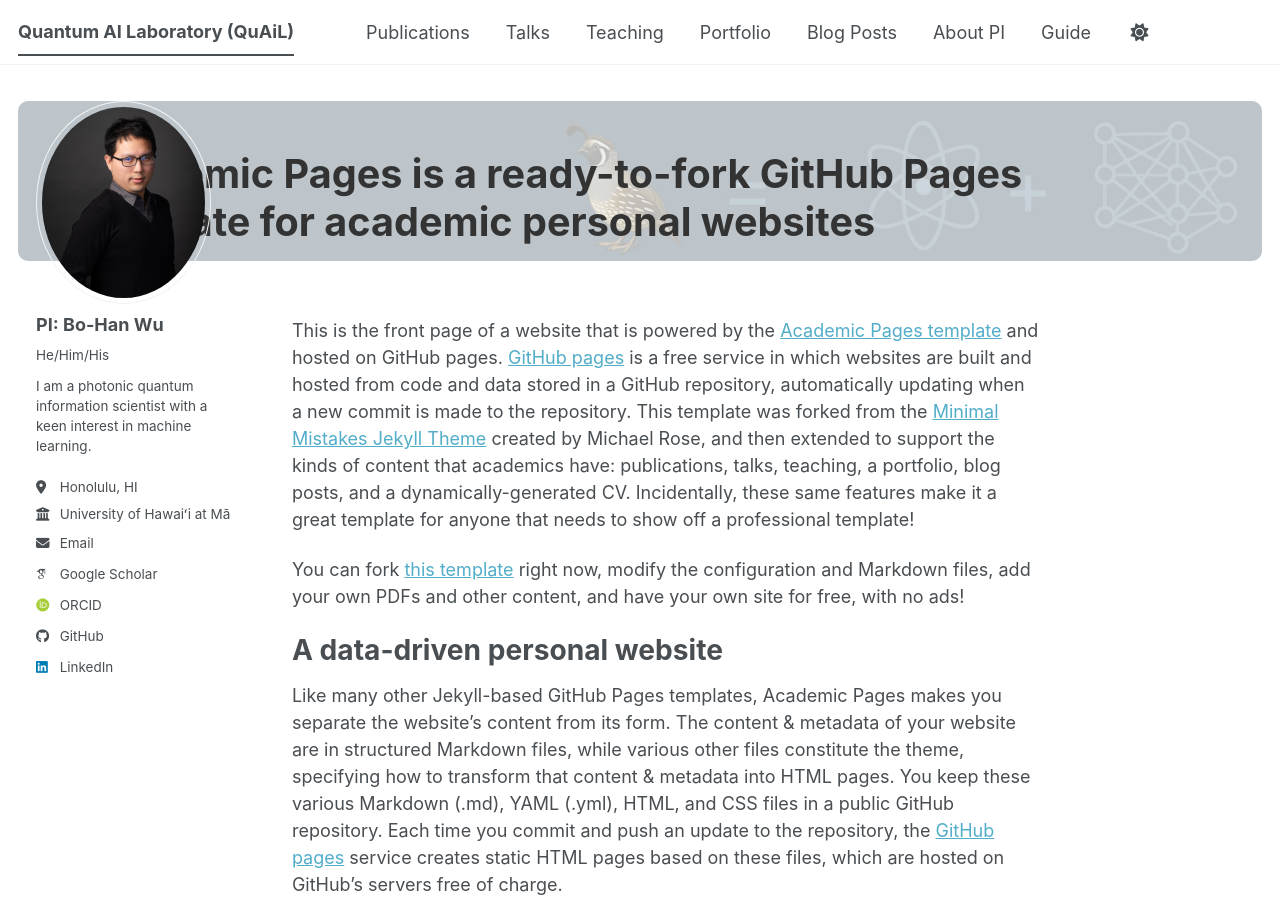
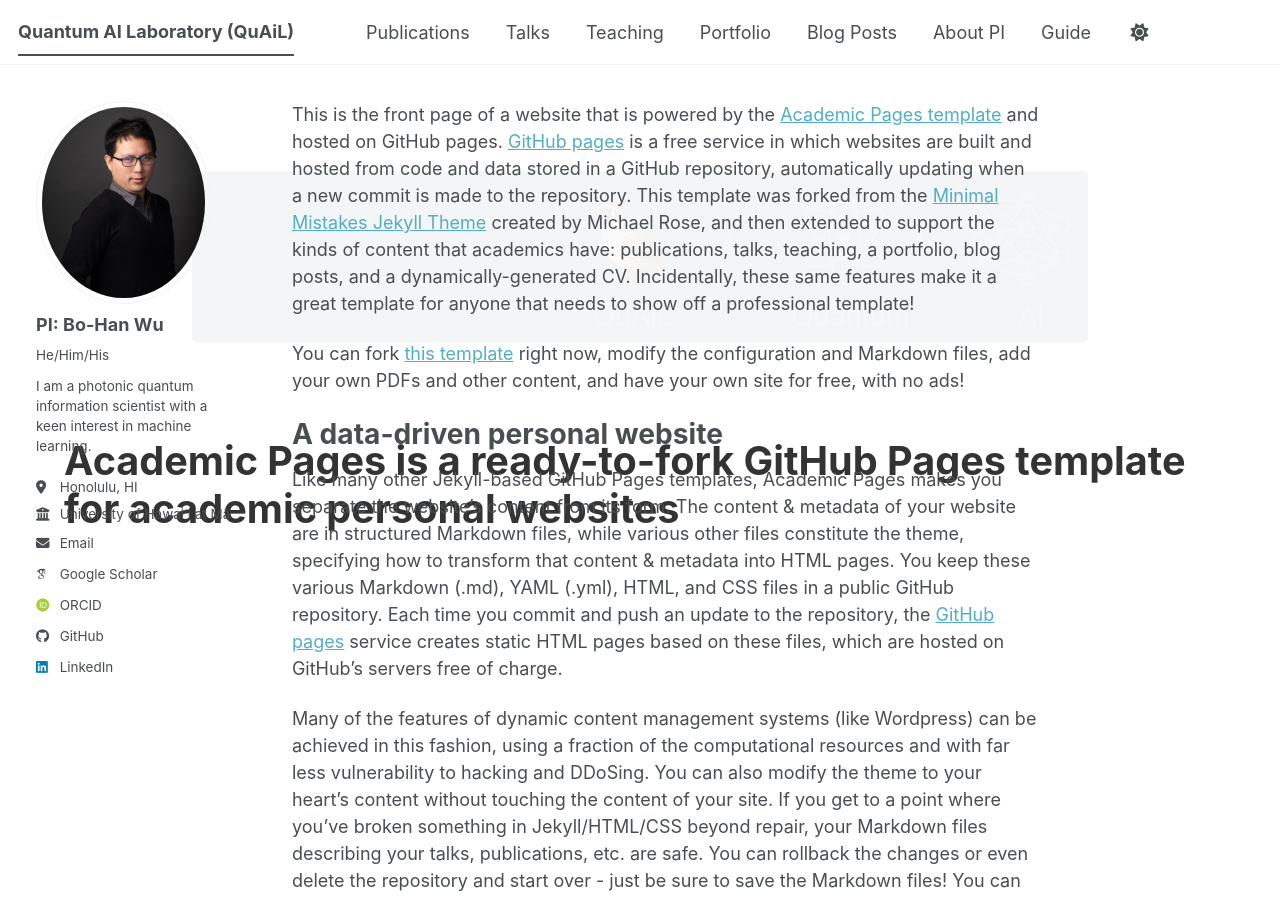
Before and after one commit to go705/go705.github.io, a Jekyll site: the page built from _pages/about.md, in a window 1280 px wide and 900 px high. Built offline with Jekyll 4.4.1, drawn with Linux system fonts in a browser that asks for light colours; some web fonts are replaced; a script bundle is joined from its source files by our own code; library files that are not in the unit come from our copies.

Commit message:
Update default.html

```diff
--- a/_layouts/default.html
+++ b/_layouts/default.html
@@ -22,24 +22,32 @@
     {% include browser-upgrade.html %}
     {% include masthead.html %}
 
-    <div id="main" role="main" style="padding-bottom: 0;">
-      <div style="width: 100%; height: 160px; position: relative; overflow: hidden; background-color: #f2f3f3; border-radius: 10px; margin-bottom: 20px;">
+    <!-- <div style="width: 100%; height: 160px; position: relative; overflow: hidden; background-color: #f2f3f3; margin-bottom: 20px;">
       <img src="{{ '/images/Group_image.jpeg' | relative_url }}"
            style="width: 100%;
                   height: 100%;
                   object-fit: cover;
-                    opacity: 0.25;
+                  opacity: 0.;
                   position: absolute;
                   top: 0;
-                    left: 0;">
+                  left: 0;"> -->
+    <div style="position: absolute; width: 100%; top: 80px; left: 0; pointer-events: none; z-index: 0; overflow: hidden;">
+      <img src="{{ '/images/Group_image.jpeg' | relative_url }}"
+           style="display: block;
+                  margin: 0 auto;
+                  width: 70%;
+                  opacity: 0.05;">
+
+
+
+
 
       <div style="position: relative; z-index: 1; padding: 50px 5%;">
         <h1 style="margin: 0; color: #333; font-size: 2.2em; border-bottom: none;">{{ page.title }}</h1>
       </div>
     </div>
-    </div>
 
-    <div id="main" role="main" style="margin-top: 0;">
+    <div id="main" role="main">
       {{ content }}
     </div>
 
```
Lines whose indentation alone changed are shown as unchanged.
